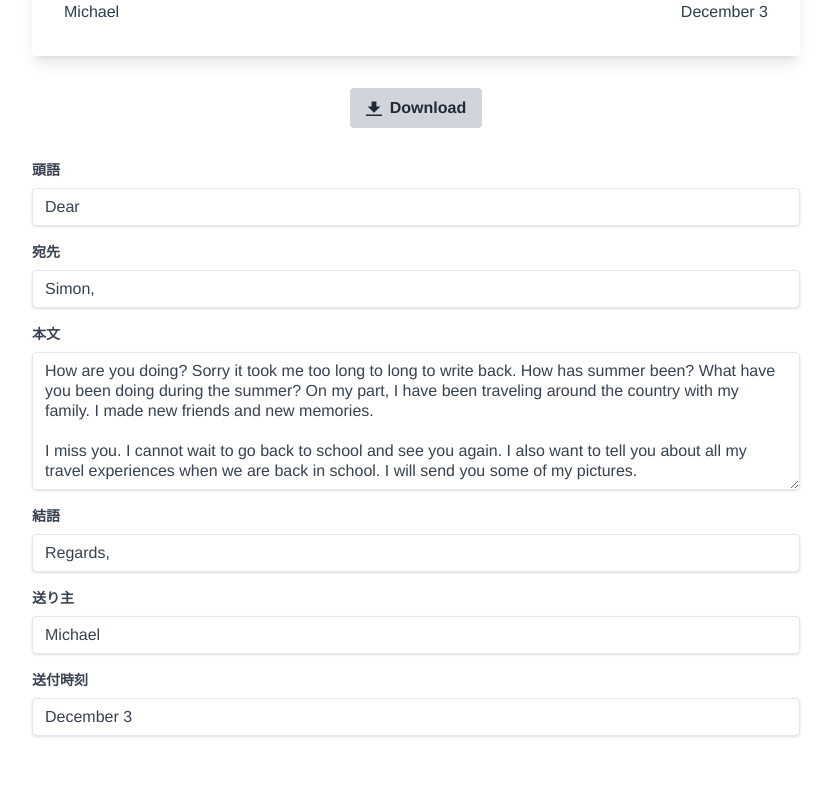
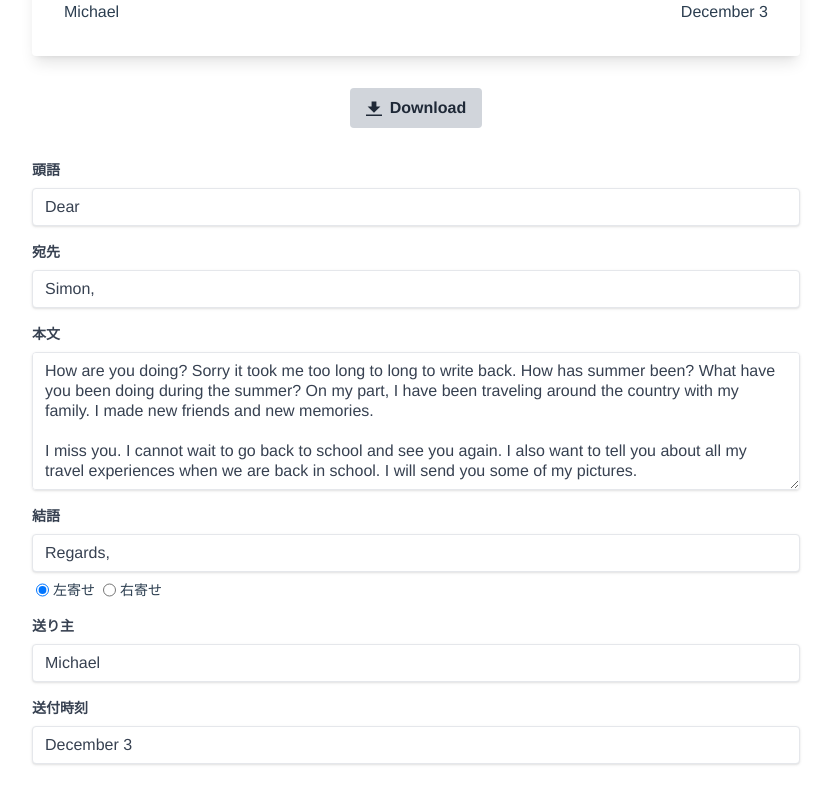
Before and after one commit to Haru0101/dear-my-friend, a Vue app: page / in a window 1280 px wide. Shown: the part 404-1201 px from the top of the page, without its empty margins (224-1055 px from the left). Before the commit the page ends 1180 px from the top, so only its background shows below. Built offline with nearby package versions, Linux system fonts and the light colour scheme.

Commit message:
fix: letter closing position

```diff
--- a/src/App.vue
+++ b/src/App.vue
@@ -14,6 +14,7 @@ const month: string = monthsFullSpell[monthsIndex];
 const date: number = today.getDate();
 const sentDate = ref<string>(`${month} ${date}`);
 const letterClosing = ref<string>('Regards,');
+const letterClosingPosition = ref<string>('left');
 const letterGreeting = ref<string>('Dear');
 
 const download = () => {
@@ -36,6 +37,7 @@ const download = () => {
         :message="message"
         :letterGreeting="letterGreeting"
         :letterClosing="letterClosing"
+        :letterClosingPosition="letterClosingPosition"
       ></LetterPreview>
       <div class="text-center mb-8">
         <button class="bg-gray-300 hover:bg-gray-400 text-gray-800 font-bold py-2 px-4 rounded inline-flex items-center" @click="download">
@@ -59,6 +61,10 @@ const download = () => {
         <div class="mb-4">
           <label class="block text-gray-700 text-sm font-bold mb-2" for="letter_closing">結語</label>
           <input class="block shadow appearance-none border rounded w-full py-2 px-3 text-gray-700 leading-tight focus:outline-none focus:shadow-outline" id="letter_closing" type="text" v-model="letterClosing">
+          <div class="mt-2 pl-1 flex align-center">
+            <input v-model="letterClosingPosition" value="left" type="radio" name="letterClosingPosition" id="left" class="inline-block mr-1"><label for="left" class="text-sm">左寄せ</label>
+            <input v-model="letterClosingPosition" value="right" type="radio" name="letterClosingPosition" id="right" class="inline-block mr-1 ml-2"><label for="right" class="text-sm">右寄せ</label>
+          </div>
         </div>
         <div class="mb-4">
           <label class="block text-gray-700 text-sm font-bold mb-2" for="from">送り主</label>
--- a/src/components/LetterPreview.vue
+++ b/src/components/LetterPreview.vue
@@ -6,6 +6,7 @@
         sentDate: String,
         letterGreeting: String,
         letterClosing: String,
+        letterClosingPosition: String
     })
 </script>
 <template>
@@ -13,7 +14,7 @@
         <div id="canvas-box" class="px-8 pt-6 pb-8">
             <p class="mb-6"><span v-if="letterGreeting" class="inline-block">{{letterGreeting}}</span><span class="inline-block	 ml-1">{{to}}</span></p>
             <p class="mb-2 whitespace-pre-wrap">{{message}}</p>
-            <p class="mb-6">{{letterClosing}}</p>
+            <p :class="[letterClosingPosition === 'left' ? 'text-left' : 'text-right', 'mb-6']">{{letterClosing}}</p>
             <p class="flex justify-between"><span>{{from}}</span><span>{{sentDate}}</span></p>
         </div>
     </div>
```
